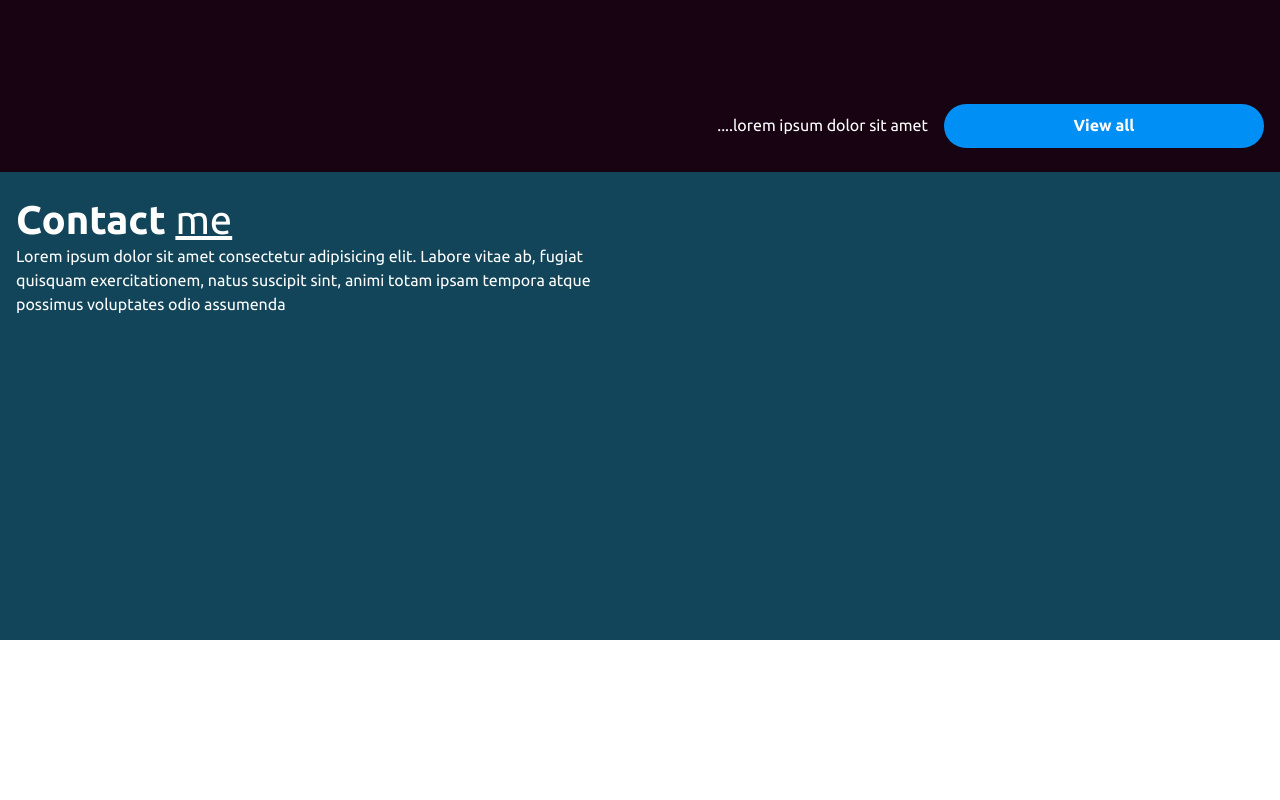
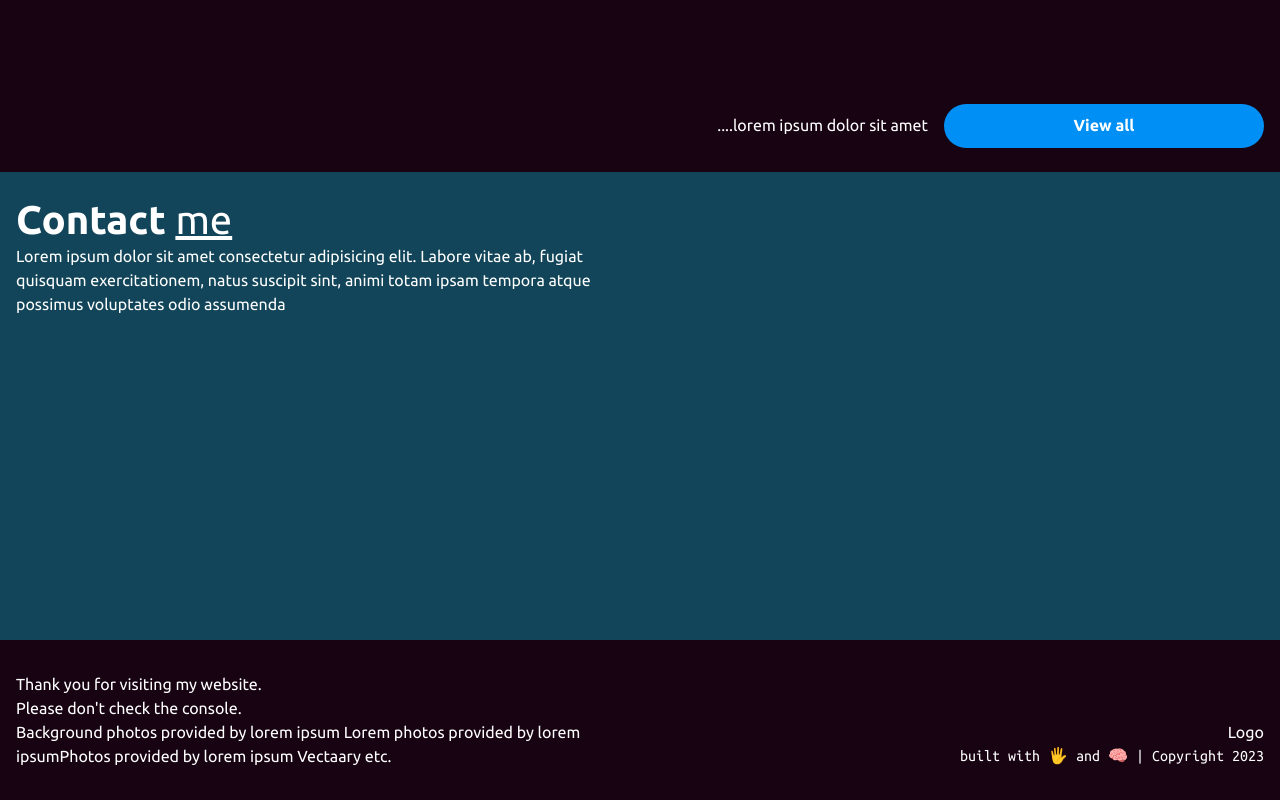
Before and after one commit to ppozniak/ppozniak-dev, a Next.js app: page / in a window 1280 px wide. Shown: the part 2374-3174 px from the top of the page. Before the commit the page ends 3014 px from the top, so only its background shows below. Built offline with nearby package versions, Linux system fonts and the light colour scheme.

Commit message:
Add WIP footer

```diff
--- /dev/null
+++ b/components/sections/footer/index.tsx
@@ -0,0 +1,25 @@
+export const Footer = () => {
+  return (
+    <footer className="bg-black text-white">
+      <div className="container py-8 flex flex-col md:flex-row justify-between items-end gap-4">
+        <div className="basis-1/2">
+          <p>
+            Thank you for visiting my website.
+            <br />
+            Please don&apos;t check the console.
+          </p>
+          <p>
+            Background photos provided by lorem ipsum Lorem photos provided by
+            lorem ipsumPhotos provided by lorem ipsum Vectaary etc.
+          </p>
+        </div>
+        <div className="text-right basis-1/2">
+          {/* @TODO: Add logo */}
+          Logo
+          {/* @TODO: Dynamic year */}
+          <div className="font-mono">built with 🖐 and 🧠 | Copyright 2023</div>
+        </div>
+      </div>
+    </footer>
+  );
+};
--- a/pages/index.tsx
+++ b/pages/index.tsx
@@ -2,6 +2,7 @@ import Head from "next/head";
 import { About } from "../components/sections/about";
 import { Blog } from "../components/sections/blog";
 import { Contact } from "../components/sections/contact";
+import { Footer } from "../components/sections/footer";
 import { Hero } from "../components/sections/hero";
 import { Skills } from "../components/sections/skills";
 
@@ -20,6 +21,7 @@ export default function Home() {
       <Skills />
       <Blog />
       <Contact />
+      <Footer />
     </>
   );
 }
```
